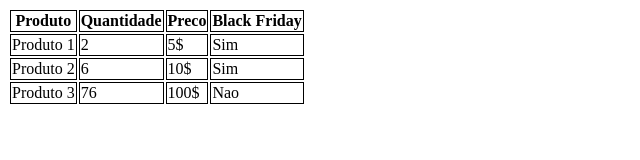
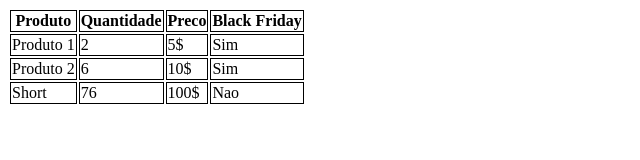
Before and after one commit to wellfefe/Tabelas, a plain HTML site: page index.html in a window 1280 px wide. Shown: the full height of the page, 0-640 px from the left. Drawn offline with Linux system fonts and the light colour scheme.

Commit message:
Atualizacao do produto 3 para um short

```diff
--- a/index.html
+++ b/index.html
@@ -40,7 +40,7 @@
 
             </tr>
             <tr>
-                <td>Produto 3</td>
+                <td>Short</td>
                 <td>76</td>
                 <td>100$</td>
                 <td>Nao</td>
```
